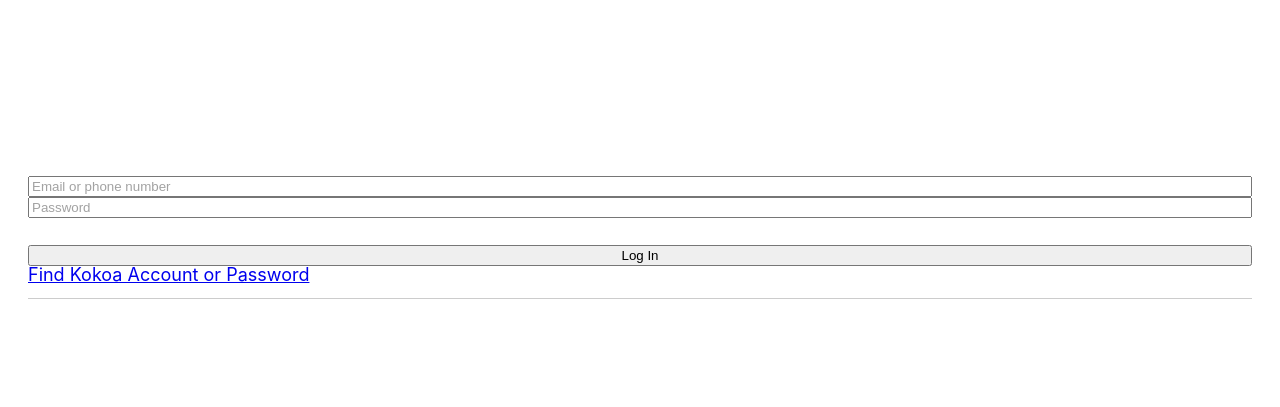
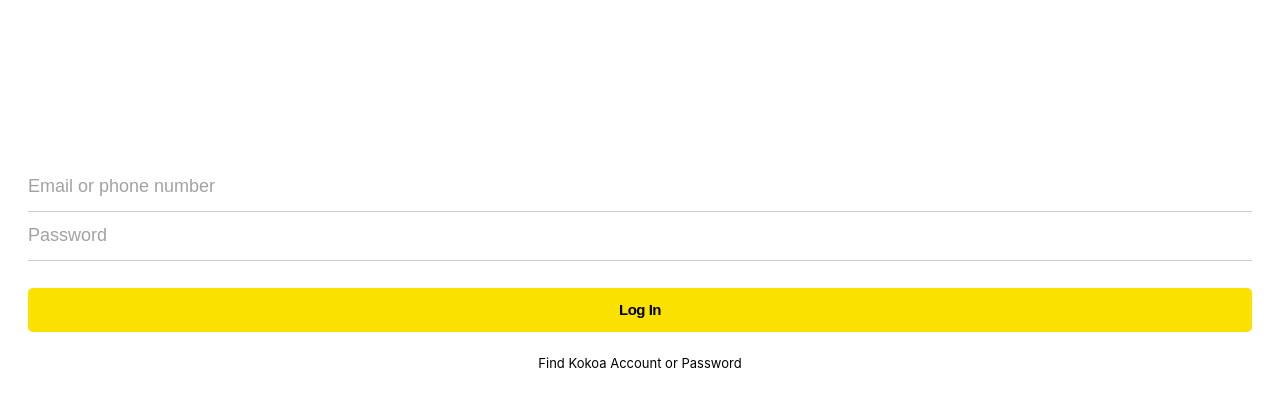
Before and after one commit to hanyki111/kokoa-clone-2022, a plain HTML site: page index.html in a window 1280 px wide. Shown: the part 257-664 px from the top of the page. Drawn offline with Linux system fonts and the light colour scheme.

Commit message:
#6.8 Log In Form part Two

```diff
--- a/css/styles.css
+++ b/css/styles.css
@@ -3,7 +3,7 @@
 @import "variables.css";
 
 body{
-    font-family: -apple-system, BlinkMacSystemFont, 'Segoe UI', Roboto, Oxygen, Ubuntu, Cantarell, 'Open Sans', 'Helvetica Neue', sans-serif
+    font-family: -apple-system, BlinkMacSystemFont, 'Segoe UI', Roboto, Oxygen, Ubuntu, Cantarell, 'Open Sans', 'Helvetica Neue', sans-serif;
 }
 
 .welcome-header{
@@ -23,21 +23,19 @@ body{
     width: 65%;
     opacity: 0.8;
     margin-bottom: 13%;
-    color: rgba(0, 0, 0, 0.7)
+    color: rgba(0, 0, 0, 0.7);
 }
 
-#login-form{
+#login-form {
     display: flex;
     flex-direction: column;
     margin: 0px 28px;
 }
 
-#login-form {
+#login-form input {
     border: none;
     padding: 13.5px 0px;
     font-size: 18px;
-    border-bottom: 1px solid rgba(0, 0, 0, 0.2);
-    transition: border-color 0.3s ease;
 }
 
 #login-form input:nth-child(2){
@@ -49,6 +47,28 @@ body{
     font-weight: 500;
 }
 
-#login-form input:focus {
+#login-form input:not([type="submit"]){
+    border-bottom: 1px solid rgba(0, 0, 0, 0.2);
+    transition: border-color 0.3s ease;
+}
+
+#login-form input:focus{
     border-color:var(--yellow);
 }
+
+#login-form input[type="submit"]{
+    background-color: var(--yellow);
+    cursor: pointer;
+    margin-bottom: 25px;
+    font-size: 15px;
+    font-weight: 600;
+    letter-spacing: -0.5px;
+    border-radius: 5px;
+}
+
+#login-form a{
+    text-align: center;
+    text-decoration: none;
+    color: inherit;
+    font-size: 13px;
+}
```
